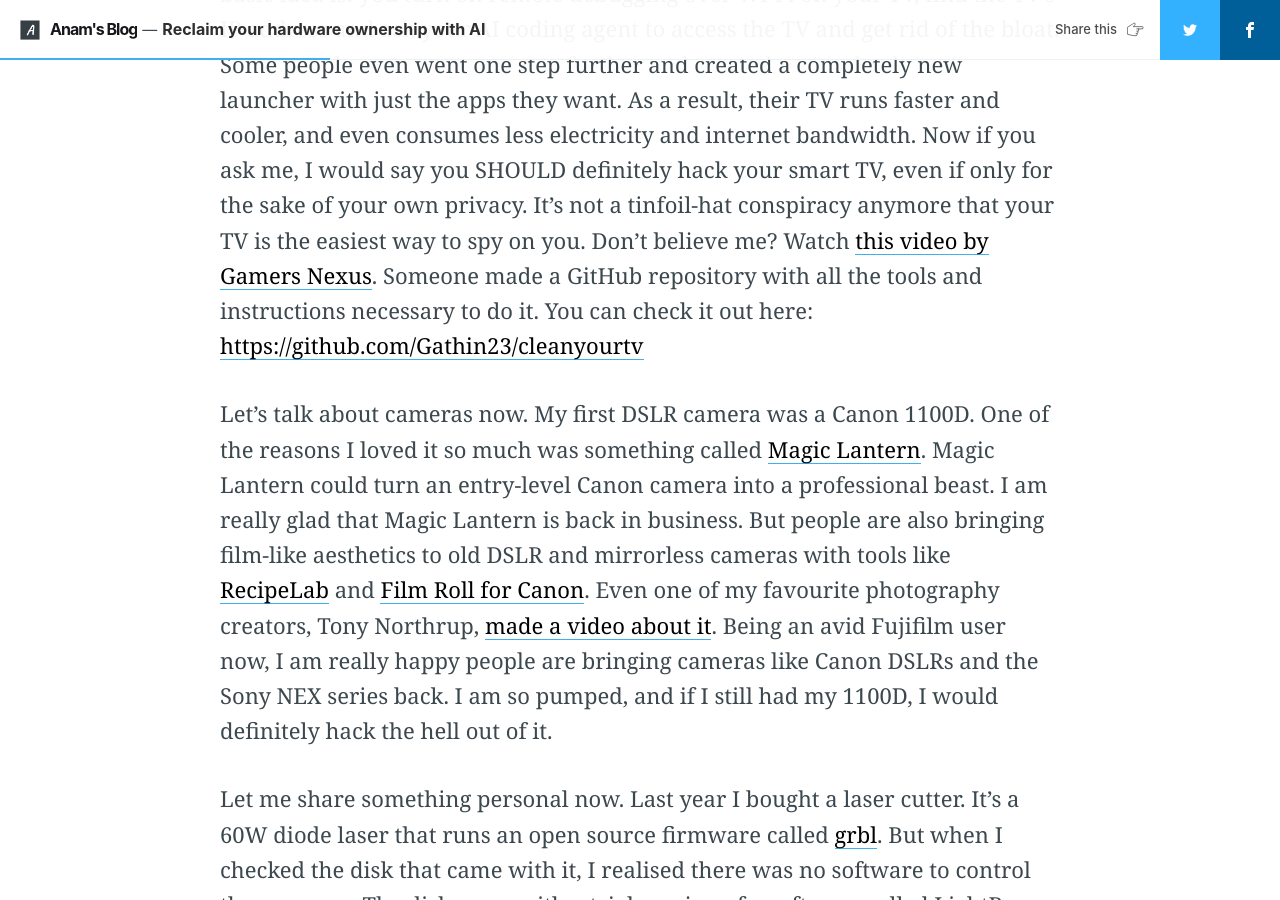
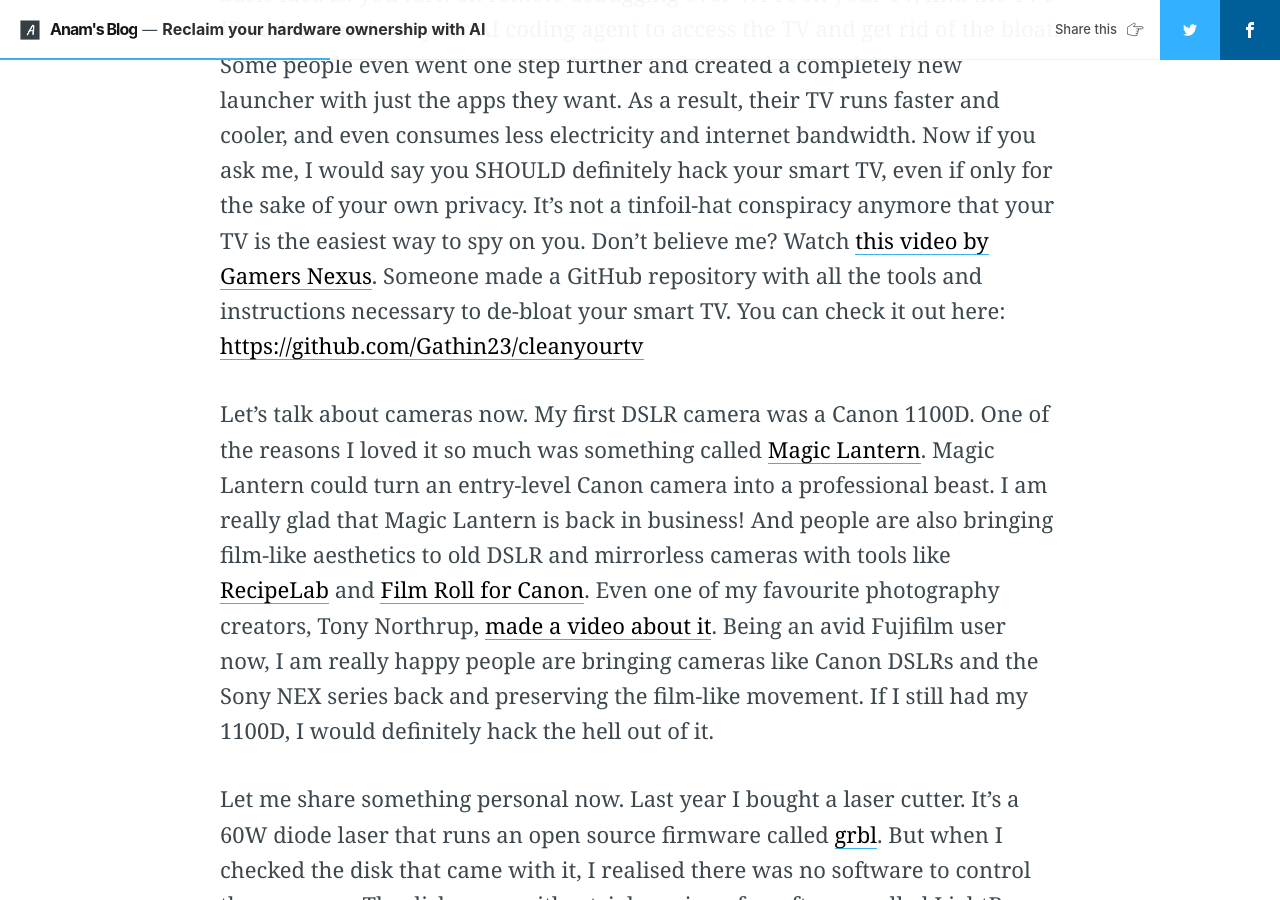
Before and after one commit to theanam/blog.anam.co, a Jekyll site: the page built from _posts/2026-10-31-own-hardware-with-ai.md, in a window 1280 px wide and 900 px high, scrolled down 2163 px. Built offline with Jekyll 4.4.1, drawn with Linux system fonts in a browser that asks for light colours; nearby versions of some CDN libraries.

Commit message:
minor post edits

```diff
--- a/_posts/2026-10-31-own-hardware-with-ai.md
+++ b/_posts/2026-10-31-own-hardware-with-ai.md
@@ -14,9 +14,9 @@
 
 There has always been a healthy community of hackers and tinkerers working on modding/jailbreaking hardware, especially game consoles, cameras and phones. But that work requires a lot of patience, a lot of probing and countless sleepless nights. Most of it is repetitive work: try something - compile - run - check if it works - repeat. The barrier to entry has always been high. It's expensive, it's risky, and extremely busy people like me often thought it was way out of reach. Now imagine offloading the repetitive part to something that does not sleep and can copy itself thousands of times to try thousands of iterations at once. What you get is nothing short of a revolution. And interestingly, that has started happening.
 
-You might have heard about people [jailbreaking their smart TVs with AI](https://www.youtube.com/watch?v=YtBrjCXQUkg). The basic idea is: you turn on remote debugging over Wi-Fi on your TV, find the TV's IP address and ask your AI coding agent to access the TV and get rid of the bloat. Some people even went one step further and created a completely new launcher with just the apps they want. As a result, their TV runs faster and cooler, and even consumes less electricity and internet bandwidth. Now if you ask me, I would say you SHOULD definitely hack your smart TV, even if only for the sake of your own privacy. It's not a tinfoil-hat conspiracy anymore that your TV is the easiest way to spy on you. Don't believe me? Watch [this video by Gamers Nexus](https://www.youtube.com/watch?v=6IFVTcM28KA). Someone made a GitHub repository with all the tools and instructions necessary to do it. You can check it out here: <https://github.com/Gathin23/cleanyourtv>
+You might have heard about people [jailbreaking their smart TVs with AI](https://www.youtube.com/watch?v=YtBrjCXQUkg). The basic idea is: you turn on remote debugging over Wi-Fi on your TV, find the TV's IP address and ask your AI coding agent to access the TV and get rid of the bloat. Some people even went one step further and created a completely new launcher with just the apps they want. As a result, their TV runs faster and cooler, and even consumes less electricity and internet bandwidth. Now if you ask me, I would say you SHOULD definitely hack your smart TV, even if only for the sake of your own privacy. It's not a tinfoil-hat conspiracy anymore that your TV is the easiest way to spy on you. Don't believe me? Watch [this video by Gamers Nexus](https://www.youtube.com/watch?v=6IFVTcM28KA). Someone made a GitHub repository with all the tools and instructions necessary to de-bloat your smart TV. You can check it out here: <https://github.com/Gathin23/cleanyourtv>
 
-Let's talk about cameras now. My first DSLR camera was a Canon 1100D. One of the reasons I loved it so much was something called [Magic Lantern](https://www.magiclantern.fm/). Magic Lantern could turn an entry-level Canon camera into a professional beast. I am really glad that Magic Lantern is back in business. But people are also bringing film-like aesthetics to old DSLR and mirrorless cameras with tools like [RecipeLab](https://recipelab.io/) and [Film Roll for Canon](https://florinkiritescu.ro/film-roll-beta11/). Even one of my favourite photography creators, Tony Northrup, [made a video about it](https://www.youtube.com/watch?v=lbtUnjWh1_c). Being an avid Fujifilm user now, I am really happy people are bringing cameras like Canon DSLRs and the Sony NEX series back. I am so pumped, and if I still had my 1100D, I would definitely hack the hell out of it.
+Let's talk about cameras now. My first DSLR camera was a Canon 1100D. One of the reasons I loved it so much was something called [Magic Lantern](https://www.magiclantern.fm/). Magic Lantern could turn an entry-level Canon camera into a professional beast. I am really glad that Magic Lantern is back in business! And people are also bringing film-like aesthetics to old DSLR and mirrorless cameras with tools like [RecipeLab](https://recipelab.io/) and [Film Roll for Canon](https://florinkiritescu.ro/film-roll-beta11/). Even one of my favourite photography creators, Tony Northrup, [made a video about it](https://www.youtube.com/watch?v=lbtUnjWh1_c). Being an avid Fujifilm user now, I am really happy people are bringing cameras like Canon DSLRs and the Sony NEX series back and preserving the film-like movement. If I still had my 1100D, I would definitely hack the hell out of it.
 
 Let me share something personal now. Last year I bought a laser cutter. It's a 60W diode laser that runs an open source firmware called [grbl](https://github.com/grbl/grbl). But when I checked the disk that came with it, I realised there was no software to control the engraver. The disk came with a trial version of a software called LightBurn. LightBurn is good for what it does, but honestly it leaves a lot to be desired. And when I checked its price, it was $99 per year. If I bought three years' worth of subscription, it would cost more than the hardware itself. Because of that, the laser sat unused in my workshop for almost a year. But I thought to myself: grbl is open source, I know how it works, and I also know the hardware uses a serial interface. What if I try to create a software better than LightBurn for the laser? Pre-agentic coding, it would have taken me years. But with agentic coding, and because I know how it works, it took me months to finish the first version of [Openlaser](https://openlaser.app/). As a bonus, it uses the Web Serial API, so it can be used from the browser without an account, login or payment. And I use it regularly with my laser.
 
```
